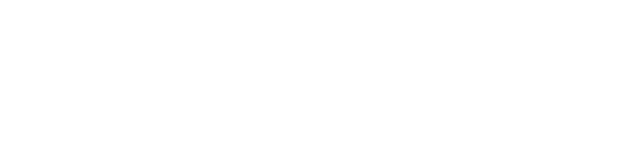
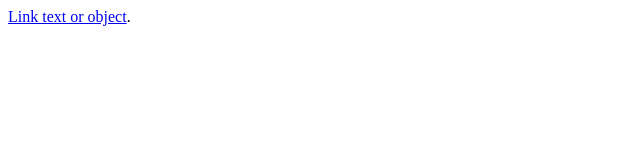
Before and after one commit to Erikrex01/FileDownloader, a plain HTML site: page index.html in a window 1280 px wide. Shown: the whole page, without its empty margins (0-640 px from the left). Drawn offline with Linux system fonts and the light colour scheme.

Commit message:
Update index.html

```diff
--- a/index.html
+++ b/index.html
@@ -7,6 +7,6 @@
     <title>XD</title>
 </head>
 <body>
-    <a href="https://raw.githubusercontent.com/Erikrex01/FileDownloader/main/Build/Build.zip" download>
+    <a href="https://raw.githubusercontent.com/Erikrex01/FileDownloader/main/Build/Build.zip" download>Link text or object</a>.
 </body>
 </html>
```
